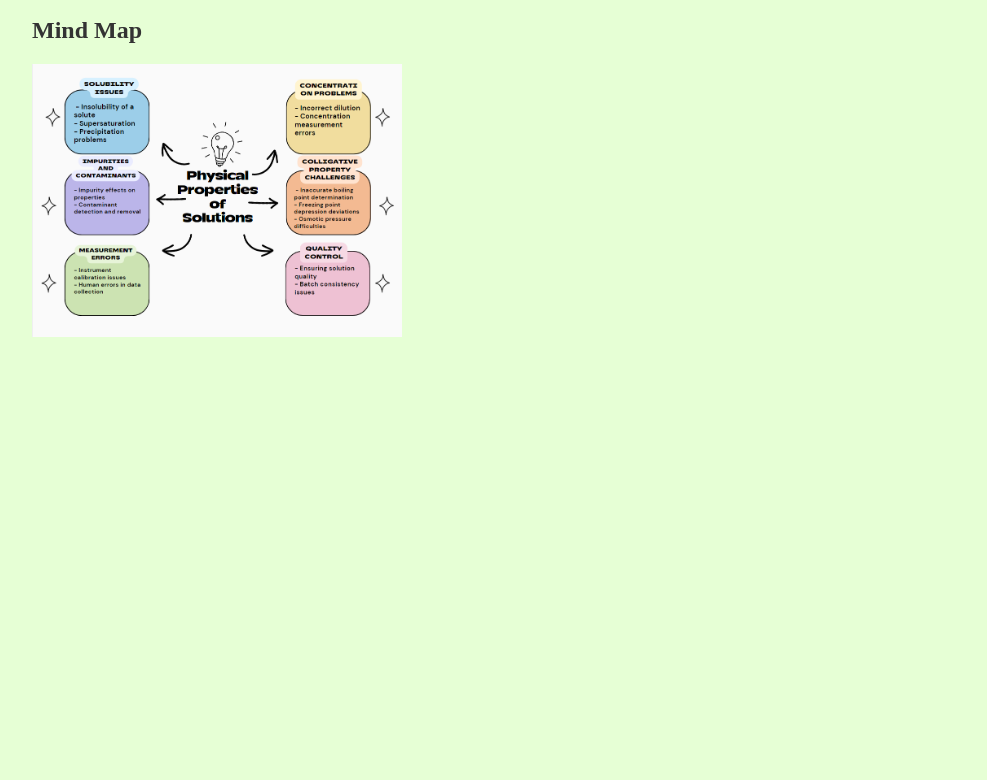
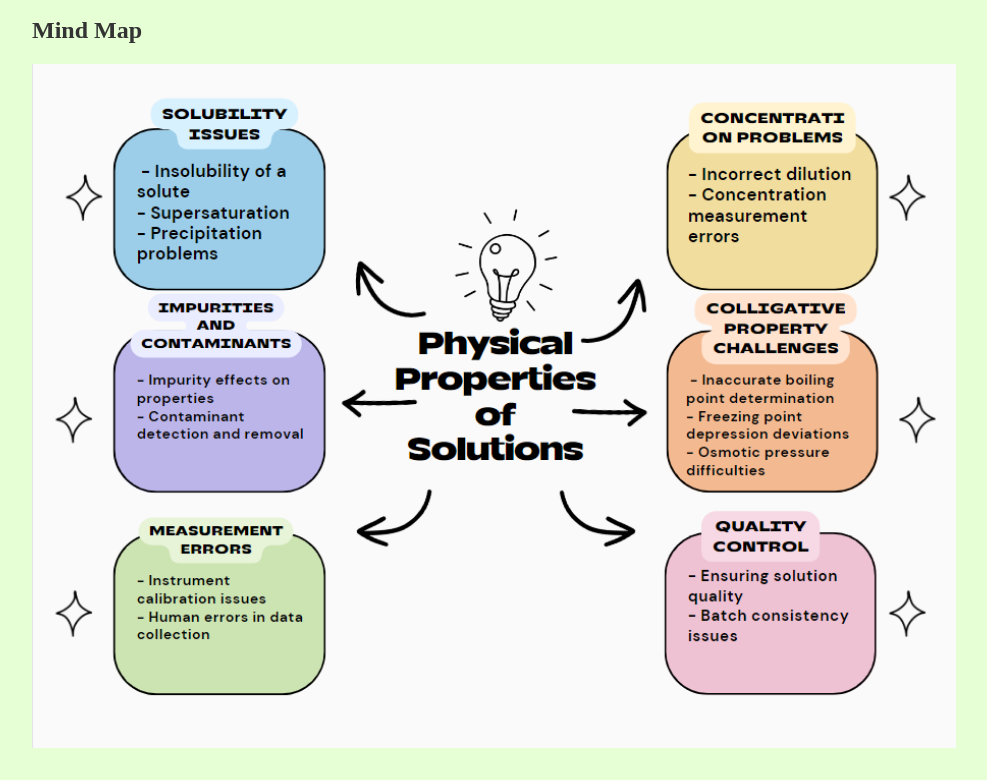
Before and after one commit to Taykedo/lmao, a plain HTML site: page index.html in a window 1280 px wide. Shown: the part 1560-2340 px from the top of the page, without its empty margins (146-1133 px from the left). Before the commit the page ends 1929 px from the top, so only its background shows below. Drawn offline with Linux system fonts and the light colour scheme.

Commit message:
Update index.html

```diff
--- a/index.html
+++ b/index.html
@@ -231,7 +231,7 @@
         <!-- Mind Map section -->
         <div id="mind-map-section">
             <h2><b>Mind Map</b></h2>
-            <img src="mindmap/pasted image 0.png" alt="Mind Map Image" style="width: 40%; height: auto;">
+            <img src="mindmap/pasted image 0.png" alt="Mind Map Image" style="width: 100%; height: auto;">
         </div>
 
     </div>
```
